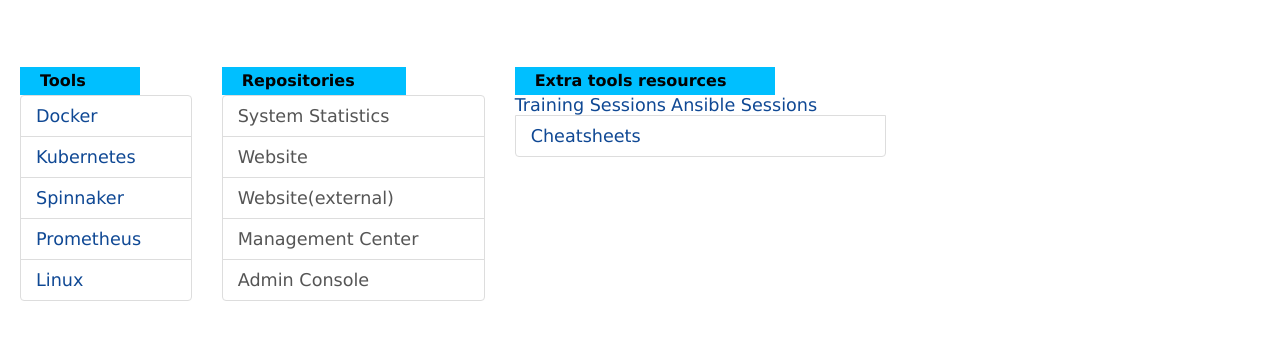
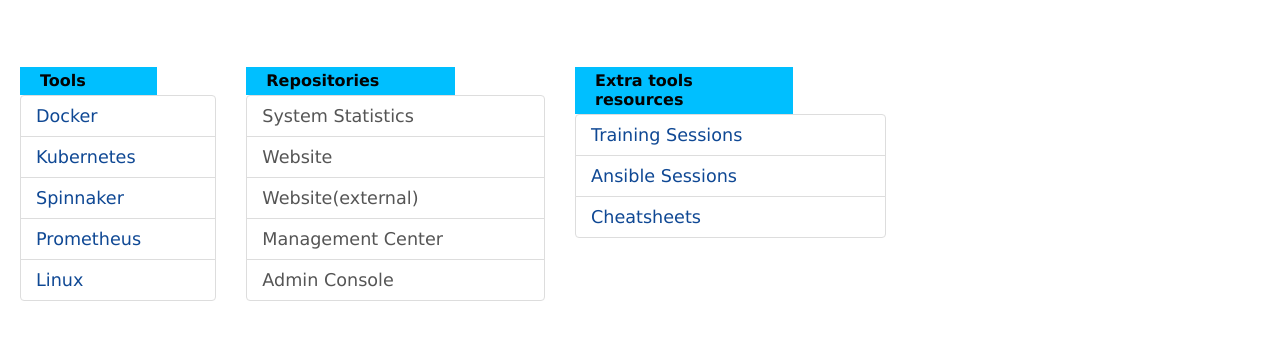
Before and after one commit to mssdevops/MssDevOpsResource, a plain HTML site: page index.html in a window 1280 px wide. Shown: the part 153-492 px from the top of the page. Drawn offline with nearby package versions, Linux system fonts and the light colour scheme.

Commit message:
Update index.html

```diff
--- a/index.html
+++ b/index.html
@@ -106,8 +106,8 @@
 <tr><th>Extra tools resources</th></tr>
 </table>
 <div class="list-style">
-    <a href="https://drive.google.com/drive/folders/1euSsXjTnc_Mk-JmvhtWPK8vsngVOaN28?usp=sharing">Training Sessions</a>
-    <a href="https://drive.google.com/drive/folders/1VuPVFgejNVEMlhyjowPOGnA-9wfsvbzm?usp=sharing">Ansible Sessions</a>
+    <a href="https://drive.google.com/drive/folders/1euSsXjTnc_Mk-JmvhtWPK8vsngVOaN28?usp=sharing" class="list-group-item list-group-item-mine">Training Sessions</a>
+    <a href="https://drive.google.com/drive/folders/1VuPVFgejNVEMlhyjowPOGnA-9wfsvbzm?usp=sharing" class="list-group-item list-group-item-mine">Ansible Sessions</a>
     <a href="https://drive.google.com/drive/folders/1EHiJy5o8N0SeMk-71cVmLBUe_6i-Orcx?usp=sharing" class="list-group-item list-group-item-mine">Cheatsheets</a>
 
 </div>
```
